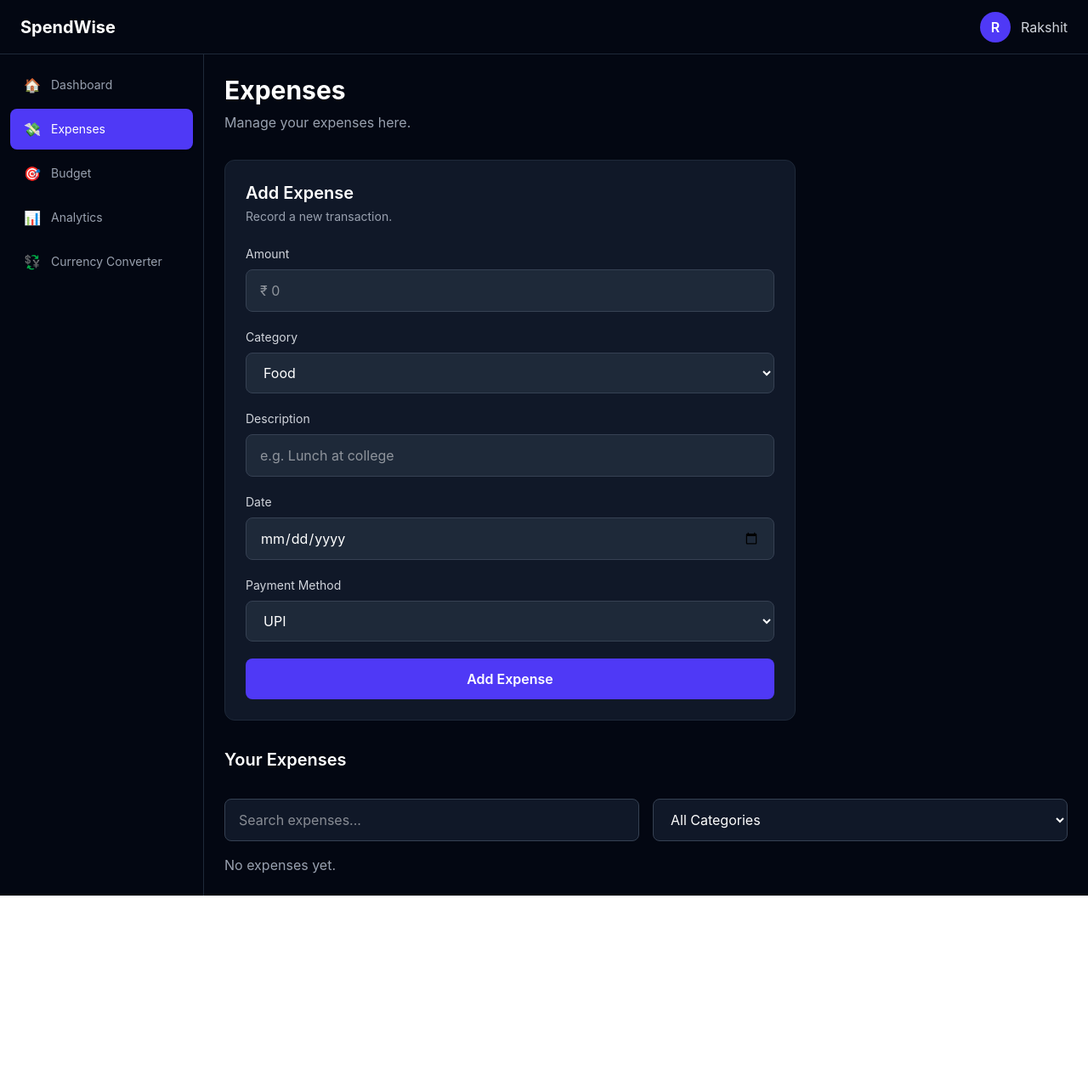
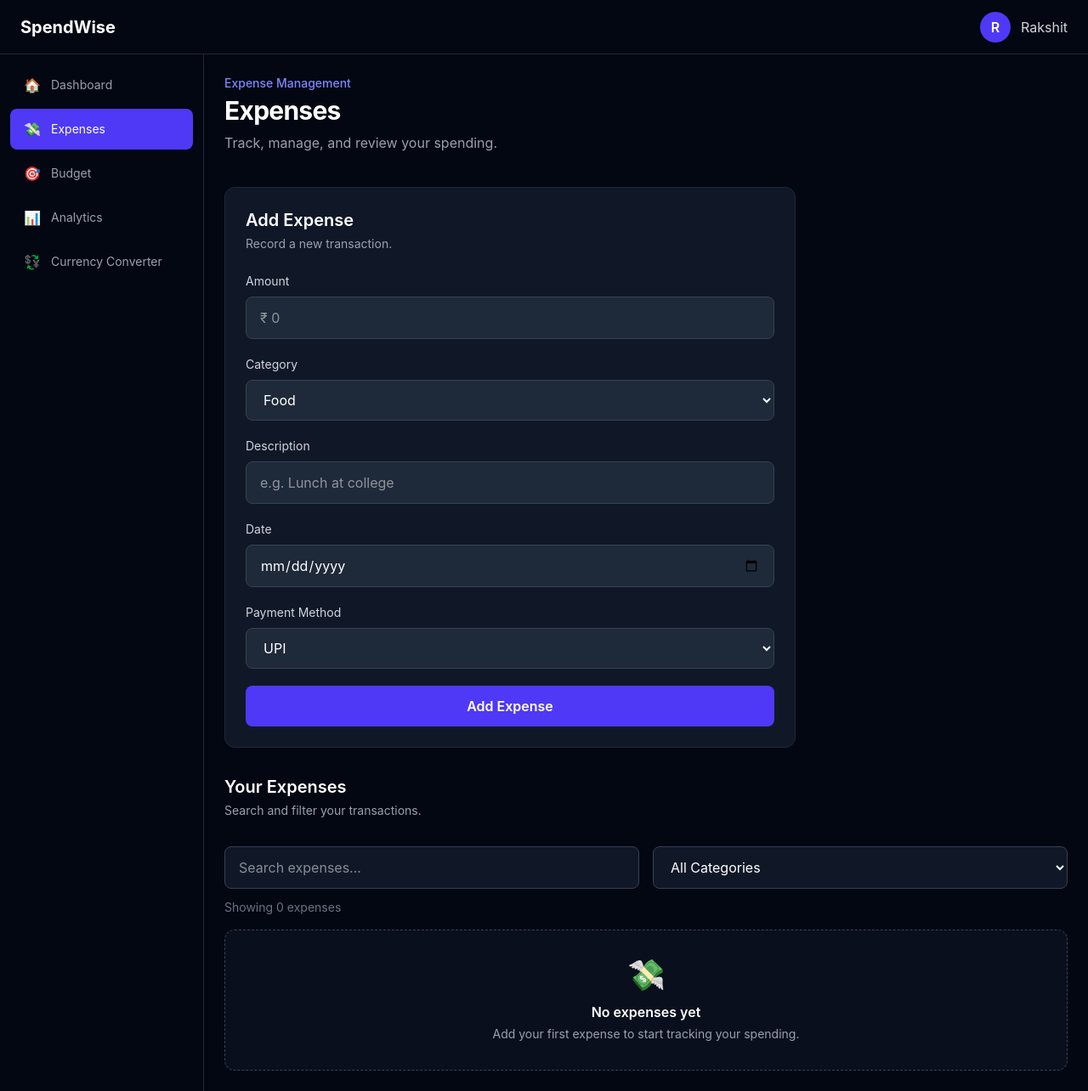
Before and after one commit to Rakshit-Thareja/SpendWise, a React (Vite) app: page /expenses in a window 1280 px wide. Shown: the whole page at 85% size. Before the commit the page ends 1054 px from the top, so only its background shows below. Built offline with nearby package versions, Linux system fonts and the light colour scheme.

Commit message:
Polish expenses page UI

```diff
--- a/src/components/Sidebar.jsx
+++ b/src/components/Sidebar.jsx
@@ -6,11 +6,7 @@ function Sidebar() {
         { name: 'Expenses', path: '/expenses', icon: '💸' },
         { name: 'Budget', path: '/budget', icon: '🎯' },
         { name: 'Analytics', path: '/analytics', icon: '📊' },
-        {
-            name: 'Currency Converter',
-            path: '/currency-converter',
-            icon: '💱',
-        },
+        { name: 'Currency Converter', path: '/currency-converter', icon: '💱',},
     ]
 
     return (
--- a/src/pages/Expenses.jsx
+++ b/src/pages/Expenses.jsx
@@ -28,15 +28,19 @@ function Expenses({
 
     return (
         <div>
-            <h2 className="text-3xl font-bold">
+            <p className="text-sm font-medium text-indigo-400">
+                Expense Management
+            </p>
+
+            <h2 className="mt-1 text-3xl font-bold tracking-tight text-white">
                 Expenses
             </h2>
 
             <p className="mt-2 text-gray-400">
-                Manage your expenses here.
+                Track, manage, and review your spending.
             </p>
 
-            <div className="mt-8 max-w-2xl">
+            <div className="mt-10 max-w-2xl">
 
                 {editingExpense && (
                     <div className="mb-6">
@@ -62,6 +66,10 @@ function Expenses({
                 <h3 className="text-xl font-semibold">
                     Your Expenses
                 </h3>
+
+                <p className="mt-1 text-sm text-gray-400">
+                    Search and filter your transactions.
+                </p>
 
                 <div className="mt-8 grid grid-cols-1 gap-4 md:grid-cols-2">
                     <input
@@ -89,48 +97,82 @@ function Expenses({
                         <option value="Other">Other</option>
                     </select>
                 </div>
-
+                <p className="mt-3 text-sm text-gray-500">
+                    Showing {filteredExpenses.length} expenses
+                </p>
                 <div className="mt-4 space-y-3">
                     {filteredExpenses.length === 0 ? (
-                        <p className="text-gray-400">
+                        <div className="rounded-xl border border-dashed border-gray-700 bg-gray-900/50 p-8 text-center">
+                            <div className="text-4xl">
+                                {expenses.length === 0 ? '💸' : '🔍'}
+                            </div>
+
+                            <h4 className="mt-3 font-semibold text-white">
                                 {expenses.length === 0
-                                ? 'No expenses yet.'
-                                : 'No expenses match your filters.'}
+                                    ? 'No expenses yet'
+                                    : 'No matching expenses'}
+                            </h4>
+
+                            <p className="mt-1 text-sm text-gray-400">
+                                {expenses.length === 0
+                                    ? 'Add your first expense to start tracking your spending.'
+                                    : 'Try changing your search or category filter.'}
                             </p>
+                        </div>
                     ) : (
                         filteredExpenses.map((expense) => (
+
                             <div
                                 key={expense.id}
-                                className="flex items-center justify-between rounded-lg border border-gray-800 bg-gray-900 p-4"
+                                className="flex flex-col gap-4 rounded-xl border border-gray-800 bg-gray-900 p-4 transition hover:border-gray-700 sm:flex-row sm:items-center sm:justify-between"
                             >
+
+                                <div className="flex items-center gap-3">
+
+                                    <div className="flex h-10 w-10 shrink-0 items-center justify-center rounded-lg bg-gray-800 text-lg">
+                                        {expense.category === 'Food' && '🍔'}
+                                        {expense.category === 'Transport' && '🚗'}
+                                        {expense.category === 'Shopping' && '🛍️'}
+                                        {expense.category === 'Housing' && '🏠'}
+                                        {expense.category === 'Bills' && '🧾'}
+                                        {expense.category === 'Entertainment' && '🎮'}
+                                        {expense.category === 'Education' && '📚'}
+                                        {expense.category === 'Health' && '❤️'}
+                                        {expense.category === 'Other' && '📦'}
+                                    </div>
+
                                     <div>
-                                    <p className="font-medium">
+                                        <p className="font-medium text-white">
                                             {expense.description}
                                         </p>
 
-                                    <p className="text-sm text-gray-400">
+                                        <p className="mt-1 text-sm text-gray-400">
                                             {expense.category} • {expense.date}
                                         </p>
                                     </div>
 
-                                <div className="flex items-center gap-2">
-                                    <p className="font-semibold text-red-400">
+                                </div>
+
+                                <div className="flex items-center gap-2 sm:justify-end">
+
+                                    <p className="mr-2 font-semibold text-red-400">
                                         -₹{expense.amount.toLocaleString('en-IN')}
                                     </p>
 
                                     <button
                                         onClick={() => setEditingExpense(expense)}
-                                        className="rounded-lg px-3 py-2 text-sm text-indigo-400 hover:bg-indigo-500/10"
+                                        className="rounded-lg px-3 py-2 text-sm text-indigo-400 transition hover:bg-indigo-500/10"
                                     >
                                         Edit
                                     </button>
 
                                     <button
                                         onClick={() => onDeleteExpense(expense.id)}
-                                        className="rounded-lg px-3 py-2 text-sm text-red-400 hover:bg-red-500/10"
+                                        className="rounded-lg px-3 py-2 text-sm text-red-400 transition hover:bg-red-500/10"
                                     >
                                         Delete
                                     </button>
+
                                 </div>
                             </div>
                         ))
```
Lines whose indentation alone changed are shown as unchanged.
